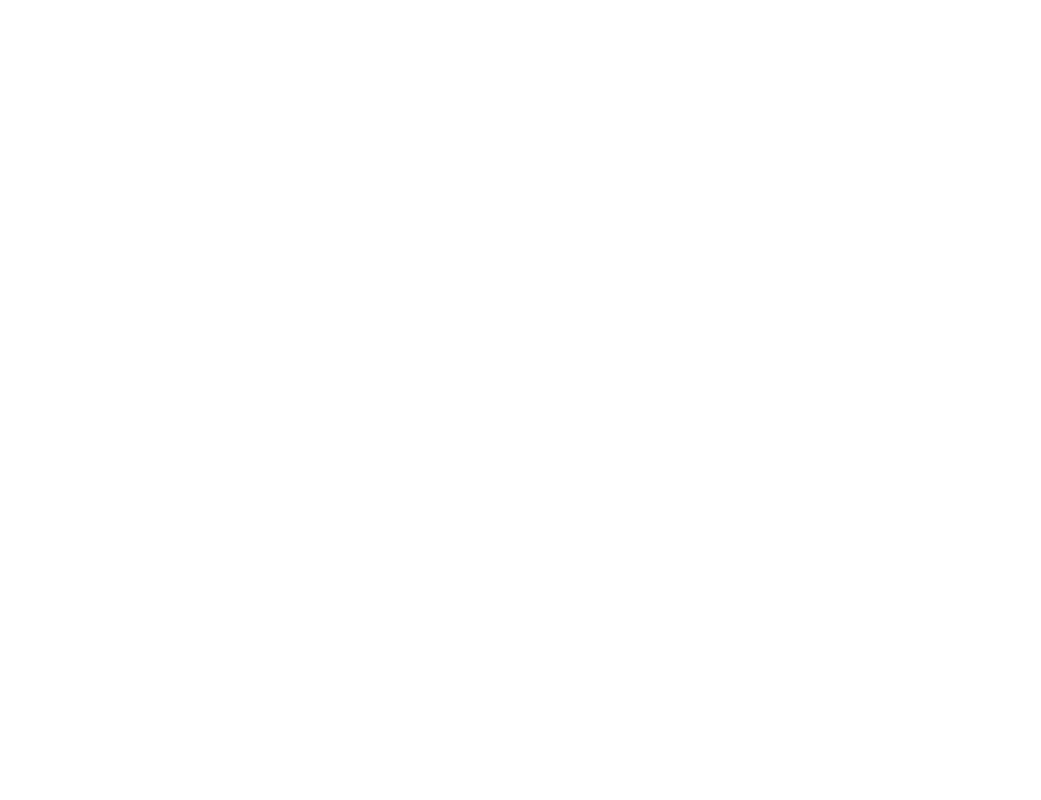
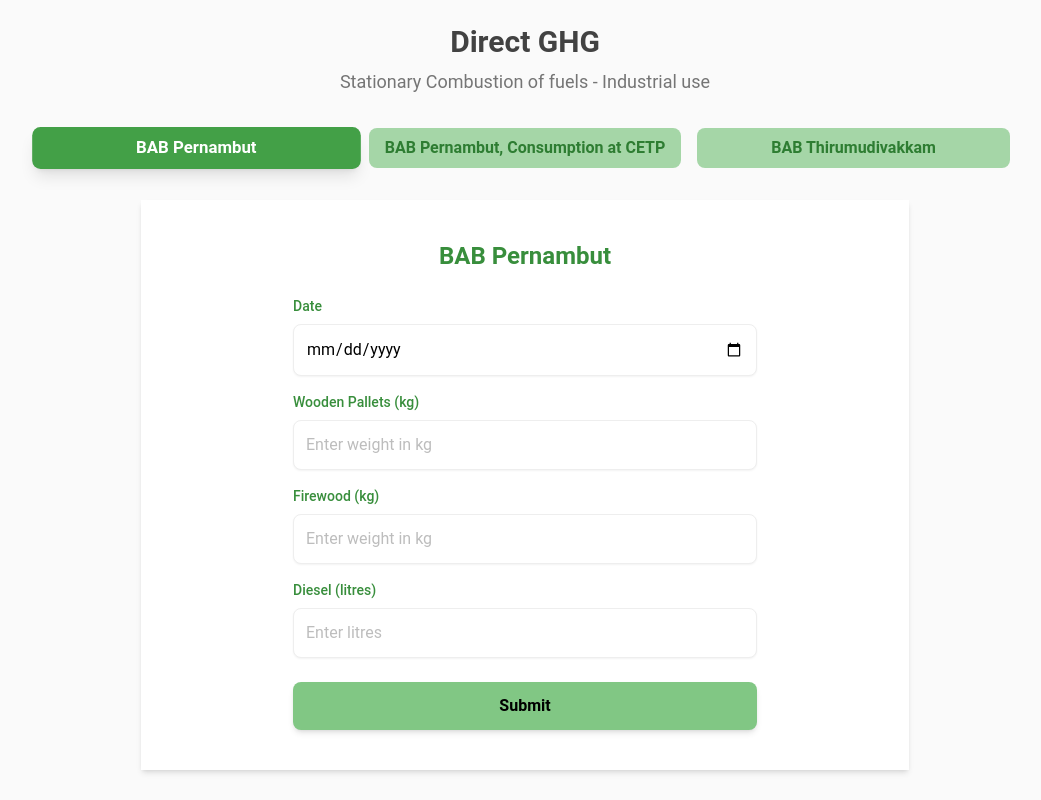
Before and after one commit to carbonfootprints/CarbonFootprint_FrontEnd, a React (Vite) app: page /direct in a window 1280 px wide. Before the commit this address had no page. Shown: the whole page, without its empty margins (115-1156 px from the left). Built offline with nearby package versions, Linux system fonts and the light colour scheme; a web font is replaced by a local one.

Commit message:
direct ghg added

```diff
--- a/package.json
+++ b/package.json
@@ -12,6 +12,7 @@
   "dependencies": {
     "@heroicons/react": "^2.2.0",
     "@material-tailwind/react": "^2.1.10",
+    "axios": "^1.7.9",
     "postcss-cli": "^11.0.0",
     "react": "^18.3.1",
     "react-dom": "^18.3.1",
--- a/src/App.jsx
+++ b/src/App.jsx
@@ -2,6 +2,11 @@
 import Login from "./pages/Login";
 import Home from "./pages/Home";
 import CalculateHome from "./pages/CalculateHome";
+import ProductionSystem from "./components/ProductionSystem";
+import Boundary from "./components/Boundary";
+import DirectGHG from "./components/DirectGHG";
+import IndirectGHG from "./components/IndirectGHG";
+import Report from "./components/Report";
 
 function App() {
   return (
@@ -11,6 +16,12 @@
           <Route path="/" Component={Login} />
           <Route path="/home" Component={Home} />
           <Route path="/calci" Component={CalculateHome} />
+          <Route path="/production" Component={ProductionSystem} />
+          <Route path="/boundary" Component={Boundary} />
+          <Route path="/direct" Component={DirectGHG} />
+          <Route path="/indirect" Component={IndirectGHG} />
+          <Route path="/report" Component={Report} />
+
         </Routes>
       </BrowserRouter>
     </div>
--- /dev/null
+++ b/src/components/Boundary.jsx
@@ -0,0 +1,10 @@
+
+function Boundary() {
+  return (
+    <div>
+      Boundary content
+    </div>
+  )
+}
+
+export default Boundary
--- /dev/null
+++ b/src/components/DirectGHG.jsx
@@ -0,0 +1,80 @@
+import { useState } from "react";
+import ResourceForm from "./ResourceForm";
+
+function DirectGHG() {
+  const [activeTab, setActiveTab] = useState("Pernambut"); // Default to "Pernambut"
+
+  const handleTabChange = (tab) => {
+    setActiveTab(tab);
+  };
+
+  return (
+    <div className="p-6 bg-gray-50 min-h-screen flex flex-col items-center">
+      {/* Centered Title and Description */}
+      <div className="text-center mb-8">
+        <h4 className="text-3xl font-semibold mb-2 text-gray-800">Direct GHG</h4>
+        <p className="text-gray-600 text-lg">
+          Stationary Combustion of fuels - Industrial use
+        </p>
+      </div>
+
+      {/* Buttons */}
+      <div className="grid grid-cols-6 gap-4 mb-8">
+        <button
+          onClick={() => handleTabChange("Pernambut")}
+          className={`col-span-6 sm:col-span-2 font-semibold py-2 px-4 rounded-lg transition-all transform ${
+            activeTab === "Pernambut"
+              ? "bg-green-600 text-white scale-105 shadow-lg"
+              : "bg-green-200 text-green-800 hover:bg-green-300 hover:scale-105"
+          }`}
+        >
+          BAB Pernambut
+        </button>
+        <button
+          onClick={() => handleTabChange("Consumption")}
+          className={`col-span-6 sm:col-span-2 font-semibold py-2 px-4 rounded-lg transition-all transform ${
+            activeTab === "Consumption"
+              ? "bg-green-600 text-white scale-105 shadow-lg"
+              : "bg-green-200 text-green-800 hover:bg-green-300 hover:scale-105"
+          }`}
+        >
+          BAB Pernambut, Consumption at CETP
+        </button>
+        <button
+          onClick={() => handleTabChange("Thirumudivakkam")}
+          className={`col-span-6 sm:col-span-2 font-semibold py-2 px-4 rounded-lg transition-all transform ${
+            activeTab === "Thirumudivakkam"
+              ? "bg-green-600 text-white scale-105 shadow-lg"
+              : "bg-green-200 text-green-800 hover:bg-green-300 hover:scale-105"
+          }`}
+        >
+          BAB Thirumudivakkam
+        </button>
+      </div>
+
+      {/* Conditional Form Rendering */}
+      <div className="p-4 w-full max-w-3xl bg-white shadow-md">
+        {activeTab === "Pernambut" && (
+          <ResourceForm
+            locationName="BAB Pernambut"
+            apiEndpoint="http://localhost:8000/api/pernambut"
+          />
+        )}
+        {activeTab === "Consumption" && (
+          <ResourceForm
+            locationName="BAB Pernambut, Consumption at CETP"
+            apiEndpoint="http://localhost:8000/api/consumption"
+          />
+        )}
+        {activeTab === "Thirumudivakkam" && (
+          <ResourceForm
+            locationName="BAB Thirumudivakkam"
+            apiEndpoint="http://localhost:8000/api/thirumudivakkam"
+          />
+        )}
+      </div>
+    </div>
+  );
+}
+
+export default DirectGHG;
--- /dev/null
+++ b/src/components/IndirectGHG.jsx
@@ -0,0 +1,10 @@
+
+function IndirectGHG() {
+  return (
+    <div>
+      Indirect GHG Content
+    </div>
+  )
+}
+
+export default IndirectGHG
--- /dev/null
+++ b/src/components/ProductionSystem.jsx
@@ -0,0 +1,10 @@
+
+function ProductionSystem() {
+  return (
+    <div>
+      Production System Content
+    </div>
+  )
+}
+
+export default ProductionSystem
--- /dev/null
+++ b/src/components/Report.jsx
@@ -0,0 +1,10 @@
+
+function Report() {
+  return (
+    <div>
+      Report content
+    </div>
+  )
+}
+
+export default Report
--- /dev/null
+++ b/src/components/ResourceForm.jsx
@@ -0,0 +1,111 @@
+import { useState } from "react";
+import axios from "axios";
+
+const ResourceForm = ({ locationName, apiEndpoint }) => {
+  const [formData, setFormData] = useState({
+    date: "",
+    woodenPallets: "",
+    firewood: "",
+    diesel: "",
+  });
+
+  const handleChange = (e) => {
+    const { name, value } = e.target;
+    setFormData({ ...formData, [name]: value });
+  };
+
+  const handleSubmit = async (e) => {
+    e.preventDefault();
+    try {
+      // Sending data to the backend
+      const response = await axios.post(apiEndpoint, formData);
+      console.log("Data saved successfully:", response.data);
+      alert(`Data saved successfully for ${locationName}`);
+    } catch (error) {
+      console.error("Error saving data:", error);
+      alert("Failed to save data. Please try again.");
+    }
+  };
+
+  return (
+    <form
+      onSubmit={handleSubmit}
+      className="bg-white p-6 rounded-lg w-full max-w-lg mx-auto animate-fade-in"
+      style={{ animation: "fade-in 0.5s ease-out" }} // Custom animation
+    >
+      <h3 className="text-2xl font-semibold mb-6 text-center text-green-700">
+        {locationName}
+      </h3>
+
+      {/* Date Field */}
+      <div className="mb-4">
+        <label className="block text-sm font-medium mb-2 text-green-700">
+          Date
+        </label>
+        <input
+          type="date"
+          name="date"
+          value={formData.date}
+          onChange={handleChange}
+          className="w-full p-3 border rounded-lg shadow-sm focus:ring-2 focus:ring-green-400 transition-all"
+          required
+        />
+      </div>
+
+      {/* Wooden Pallets */}
+      <div className="mb-4">
+        <label className="block text-sm font-medium mb-2 text-green-700">
+          Wooden Pallets (kg)
+        </label>
+        <input
+          type="number"
+          name="woodenPallets"
+          value={formData.woodenPallets}
+          onChange={handleChange}
+          className="w-full p-3 border rounded-lg shadow-sm focus:ring-2 focus:ring-green-400 transition-all"
+          placeholder="Enter weight in kg"
+        />
+      </div>
+
+      {/* Firewood */}
+      <div className="mb-4">
+        <label className="block text-sm font-medium mb-2 text-green-700">
+          Firewood (kg)
+        </label>
+        <input
+          type="number"
+          name="firewood"
+          value={formData.firewood}
+          onChange={handleChange}
+          className="w-full p-3 border rounded-lg shadow-sm focus:ring-2 focus:ring-green-400 transition-all"
+          placeholder="Enter weight in kg"
+        />
+      </div>
+
+      {/* Diesel */}
+      <div className="mb-6">
+        <label className="block text-sm font-medium mb-2 text-green-700">
+          Diesel (litres)
+        </label>
+        <input
+          type="number"
+          name="diesel"
+          value={formData.diesel}
+          onChange={handleChange}
+          className="w-full p-3 border rounded-lg shadow-sm focus:ring-2 focus:ring-green-400 transition-all"
+          placeholder="Enter litres"
+        />
+      </div>
+
+      {/* Submit Button */}
+      <button
+        type="submit"
+        className="w-full bg-green-300 text-black py-3 rounded-lg font-semibold hover:bg-green-800 hover:text-white transform transition-all hover:scale-105 shadow-md"
+      >
+        Submit
+      </button>
+    </form>
+  );
+};
+
+export default ResourceForm;
--- a/src/pages/CalculateHome.jsx
+++ b/src/pages/CalculateHome.jsx
@@ -1,5 +1,10 @@
-import React, { useState } from 'react';
+import  { useState } from 'react';
 import Organisation from '../components/Organisation'; // Adjust the path as per your project structure
+import ProductionSystem from '../components/ProductionSystem';
+import Boundary from '../components/Boundary';
+import DirectGHG from '../components/DirectGHG';
+import IndirectGHG from '../components/IndirectGHG';
+import Report from '../components/Report';
 
 function CalculateHome() {
   const [activeTab, setActiveTab] = useState('organisation'); // Default active tab
@@ -46,11 +51,11 @@
         </button>
         <button
           onClick={() => handleTabChange('inDirectGHG')}
-          className={`col-span-6 sm:col-span-1 font-bold py-3 rounded-lg transition ${
+          className={`col-span-p6 sm:col-span-1 font-bold py-3 rounded-lg transition ${
             activeTab === 'inDirectGHG' ? 'bg-green-600 text-white' : 'bg-green-200 text-green-800'
           }`}
         >
-          inDirect GHG
+          InDirect GHG
         </button>
         <button
           onClick={() => handleTabChange('getReport')}
@@ -65,13 +70,11 @@
       {/* Content */}
       <div className="p-4 border rounded-lg bg-gray-100 shadow-lg">
         {activeTab === 'organisation' && <Organisation />}
-        {activeTab === 'productionSystem' && (
-          <p className="text-gray-700">Content for Production System</p>
-        )}
-        {activeTab === 'boundary' && <p className="text-gray-700">Content for Boundary</p>}
-        {activeTab === 'directGHG' && <p className="text-gray-700">Content for Direct GHG</p>}
-        {activeTab === 'inDirectGHG' && <p className="text-gray-700">Content for inDirect GHG</p>}
-        {activeTab === 'getReport' && <p className="text-gray-700">Content for Report Generation</p>}
+        {activeTab === 'productionSystem' && <ProductionSystem/>}
+        {activeTab === 'boundary' && <Boundary/>}
+        {activeTab === 'directGHG' && <DirectGHG/>}
+        {activeTab === 'inDirectGHG' && <IndirectGHG/>}
+        {activeTab === 'getReport' && <Report/>}
       </div>
     </div>
   );
--- a/src/pages/Home.jsx
+++ b/src/pages/Home.jsx
@@ -111,7 +111,7 @@
         </p>
         <button
           onClick={handleClick} // Attach handleClick to button click
-          className="bg-green-600 buttonWrapper text-white text-lg font-bold py-3 px-6 rounded-full hover:bg-green-700 hover:scale-105 focus:scale-95 active:scale-90 transition-all duration-300 ease-in-out shadow-md hover:shadow-lg"
+          className="bg-green-600 buttonWrapper animate-bounce text-white text-lg font-bold py-3 px-6 rounded-full hover:bg-green-700 hover:scale-105 focus:scale-95 active:scale-90 transition-all duration-300 ease-in-out shadow-md hover:shadow-lg"
         >
           Let’s Calculate
         </button>
```
Also changed, not shown: 1 other file (tests, documents, lock files or other folders).
